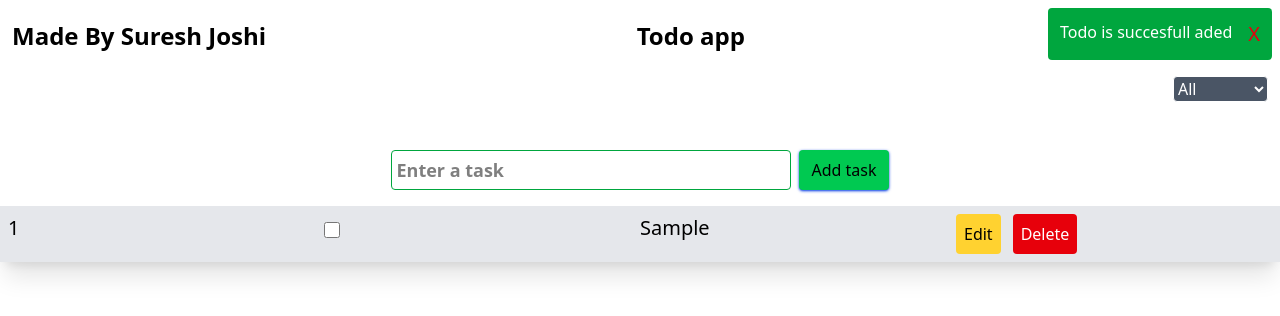
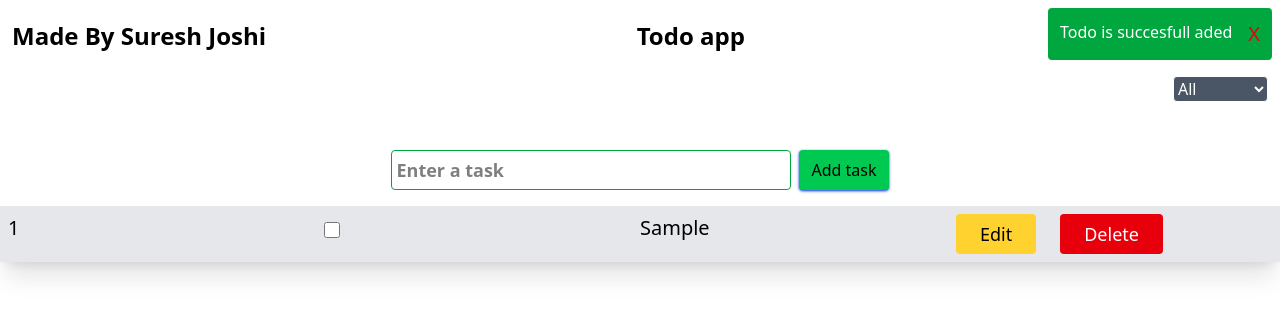
Before and after one commit to sureshjoshi88/todo-list-in-react, a React (Vite) app: page / in a window 1280 px wide. Both pictures are taken after typing "Sample" into the empty fields and a click on the button "Add task". Shown: the top 316 px of the page. Built offline with nearby package versions, Linux system fonts and the light colour scheme.

Commit message:
update styling

```diff
--- a/src/component/TodoList.jsx
+++ b/src/component/TodoList.jsx
@@ -118,7 +118,7 @@ const TodoList = (props) => {
                 <div key={index} className='bg-gray-200 mt-3  shadow-xl '>
                     <div className='grid grid-cols-2 md:grid-cols-4 p-2' >
                         <div>
-                            <p className='text-xl font-medium'>{index + 1}</p>
+                            <p className={`text-xl font-medium ${props.mode==="dark"?"text-gray-900":''}`}>{index + 1}</p>
                         </div>
                         <div>
                             <input type="checkbox" className=' h-8 w-4' checked={value.checked} onChange={() => toggleCheckbox(index)} name="" id="" />
@@ -126,9 +126,9 @@ const TodoList = (props) => {
                         <div >
                             <p className={`text-xl font-medium ${props.mode==="dark"?"text-black":''}`}>{value.text}</p>
                         </div>
-                        <div className='flex gap-3'>
-                            <button className='bg-amber-300 p-1 ps-2 pe-2 rounded h-10 cursor-pointer font-medium' onClick={() => handleEditTask(index)}>Edit</button>
-                            <button onClick={() => deleteTask(index)} className='bg-red-600 p-1 h-10 ps-2 pe-2 text-white rounded cursor-pointer font-medium'>Delete</button>
+                        <div className='flex gap-6'>
+                            <button className='bg-amber-300 p-1 px-6 text-lg rounded h-10 cursor-pointer font-medium' onClick={() => handleEditTask(index)}>Edit</button>
+                            <button onClick={() => deleteTask(index)} className='bg-red-600 p-1 h-10 px-6 text-lg text-white rounded cursor-pointer font-medium'>Delete</button>
                         </div>
 
                     </div>
```
